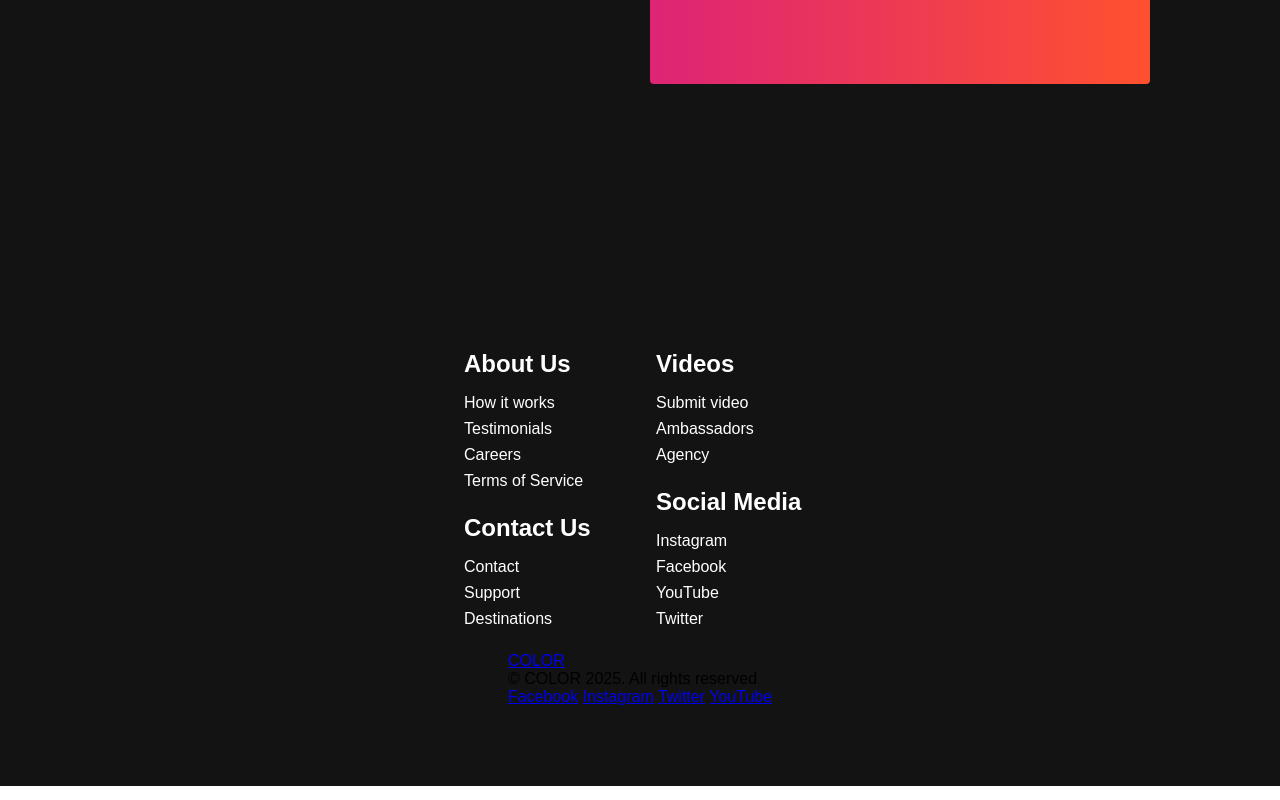
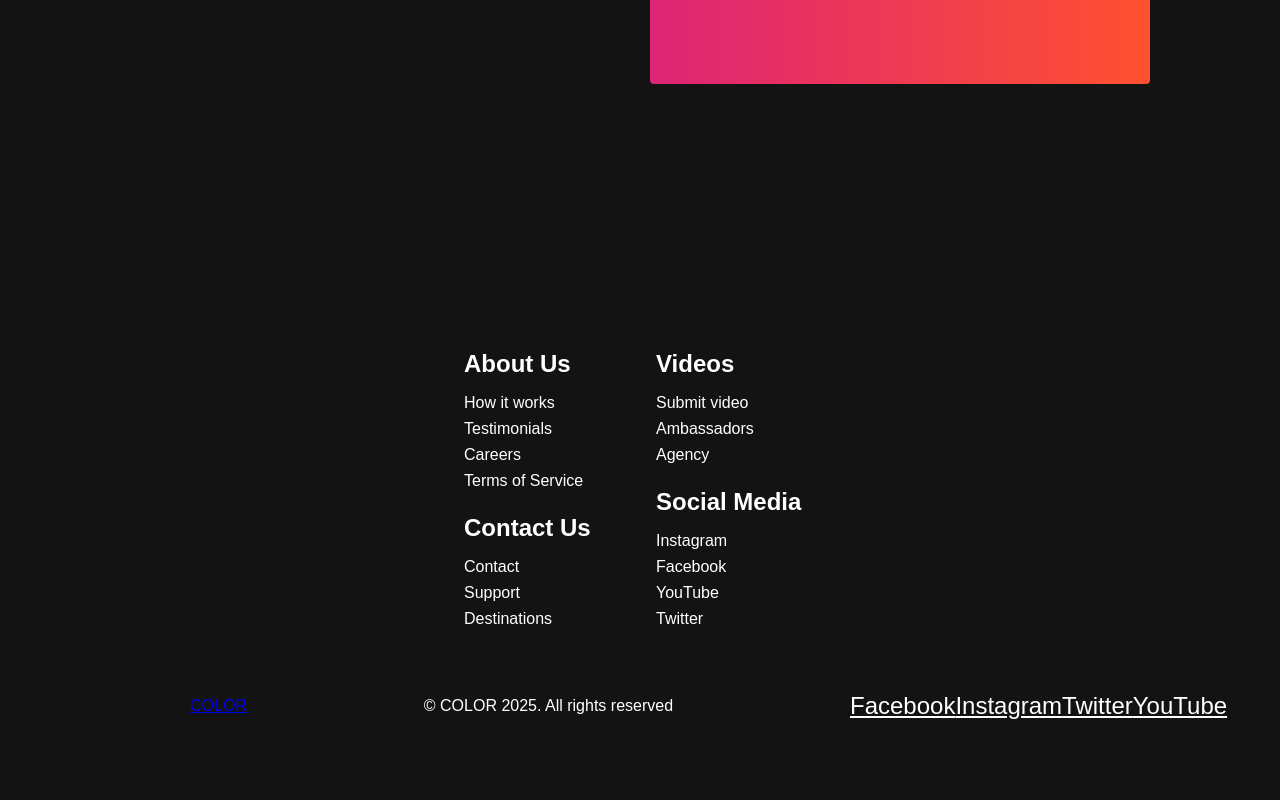
Before and after one commit to mjleung00/tutorial-website, a plain HTML site: page index.html in a window 1280 px wide. Shown: the part 3614-4414 px from the top of the page. Drawn offline with Linux system fonts and the light colour scheme.

Commit message:
Add styling for Socials section

```diff
--- a/styles.css
+++ b/styles.css
@@ -607,3 +607,33 @@
     color: #e9e9e9;
     transition: 0.3 ease-out;
 }
+
+.social__icon--link {
+    color: #fff;
+    font-size: 24px;
+}
+
+.social__media {
+    max-width: 1000px;
+    width: 100%;
+}
+
+.social__media--wrap {
+    display: flex;
+    justify-content: space-between;
+    align-items: center;
+    width: 90%;
+    max-width: 1000px;
+    margin: 40px auto 0 auto;
+}
+
+.social__icons {
+    display: flex;
+    justify-content: space-between;
+    align-items: center;
+    width: 240px;
+}
+
+.website__rights {
+    color: #fff;
+}
```
